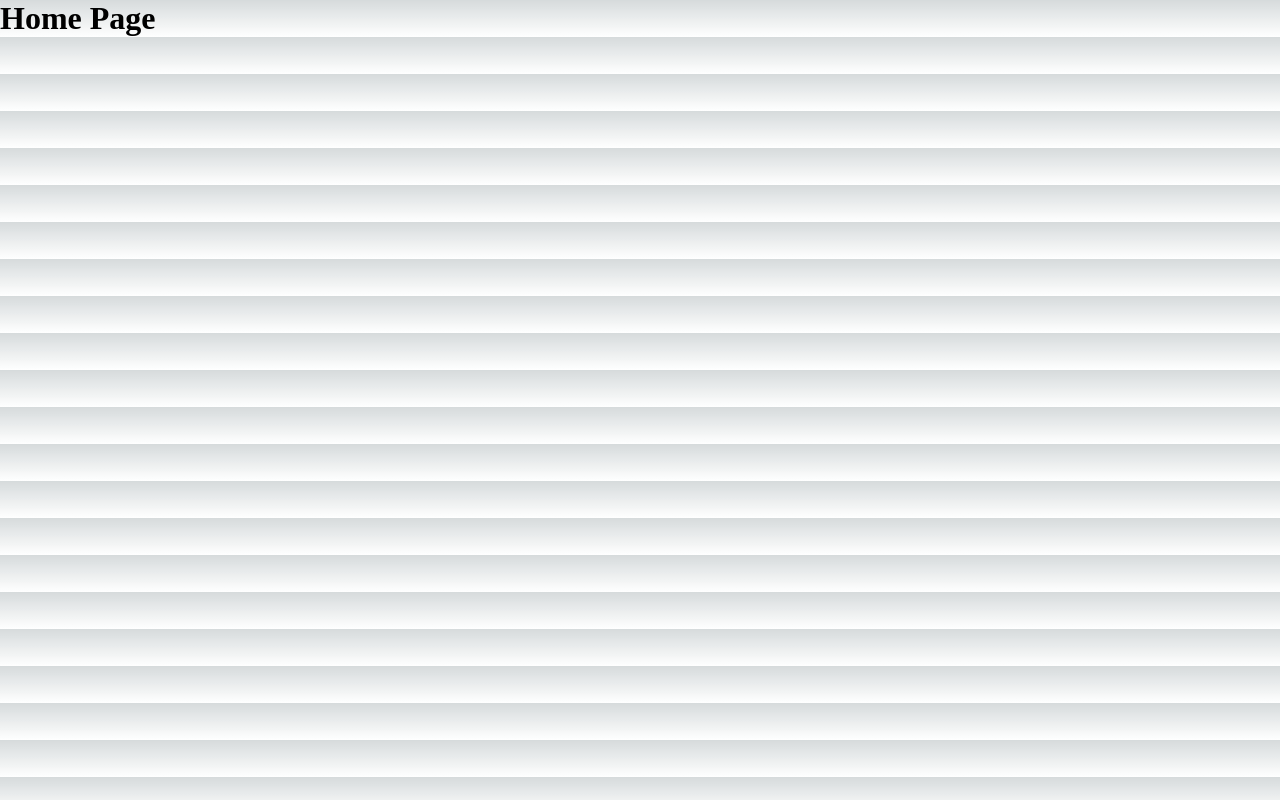
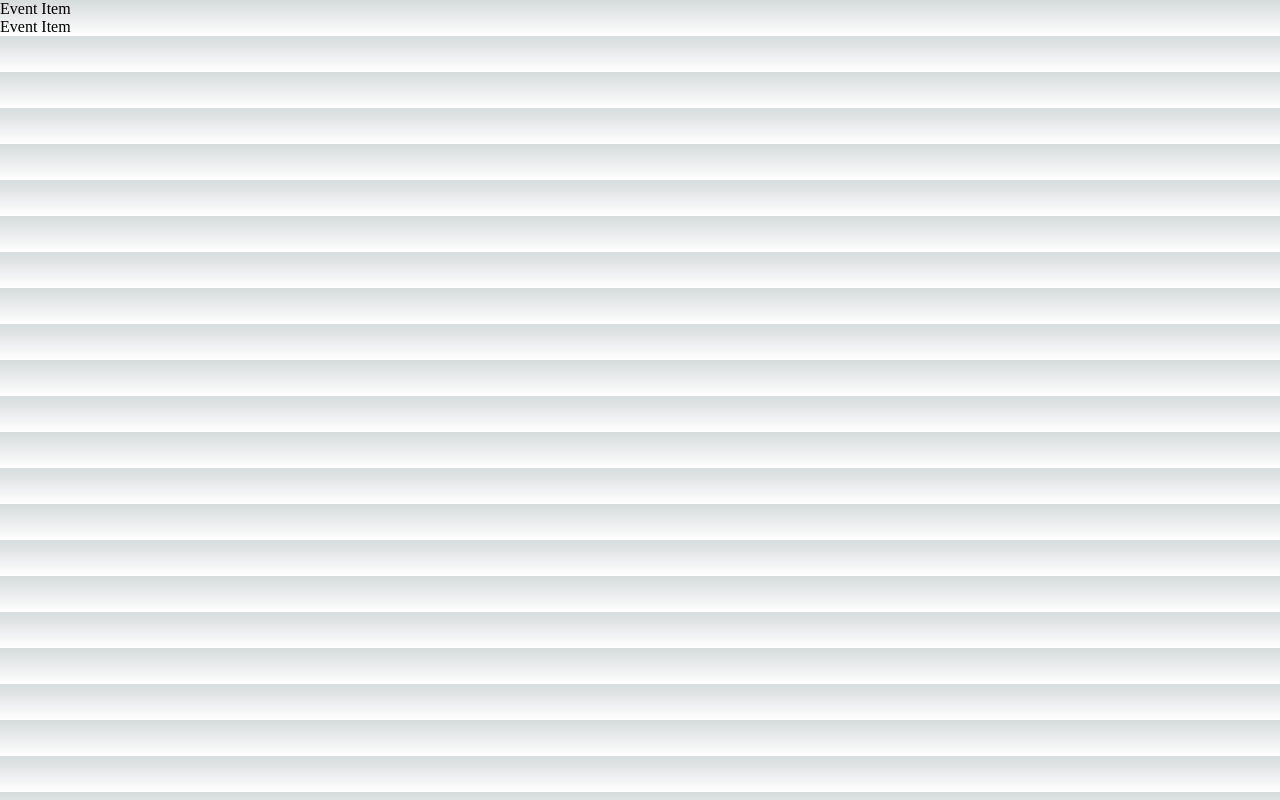
Before and after one commit to abhimax/next-js-event-app, a Next.js app: page / in a window 1280 px wide. Built offline with nearby package versions, Linux system fonts and the light colour scheme.

Commit message:
feat: add event item and event list components

```diff
--- /dev/null
+++ b/components/EventItem.js
@@ -0,0 +1,4 @@
+function EventItem() {
+  return <div>Event Item</div>;
+}
+export default EventItem;
--- /dev/null
+++ b/components/EventList.js
@@ -0,0 +1,12 @@
+import EventItem from "./EventItem";
+
+function EventList({ events }) {
+  return (
+    <>
+      {events.map(() => {
+        return <EventItem />;
+      })}
+    </>
+  );
+}
+export default EventList;
--- a/pages/index.js
+++ b/pages/index.js
@@ -1,13 +1,10 @@
-import Head from "next/head";
-import Image from "next/image";
-import { Inter } from "next/font/google";
-
-const inter = Inter({ subsets: ["latin"] });
-
+import EventList from "@/components/EventList";
+import { getFeaturedEvents } from "@/dummy-data";
+const events = getFeaturedEvents();
 export default function Home() {
   return (
     <>
-      <h1>Home Page</h1>
+      <EventList events={events} />
     </>
   );
 }
```
